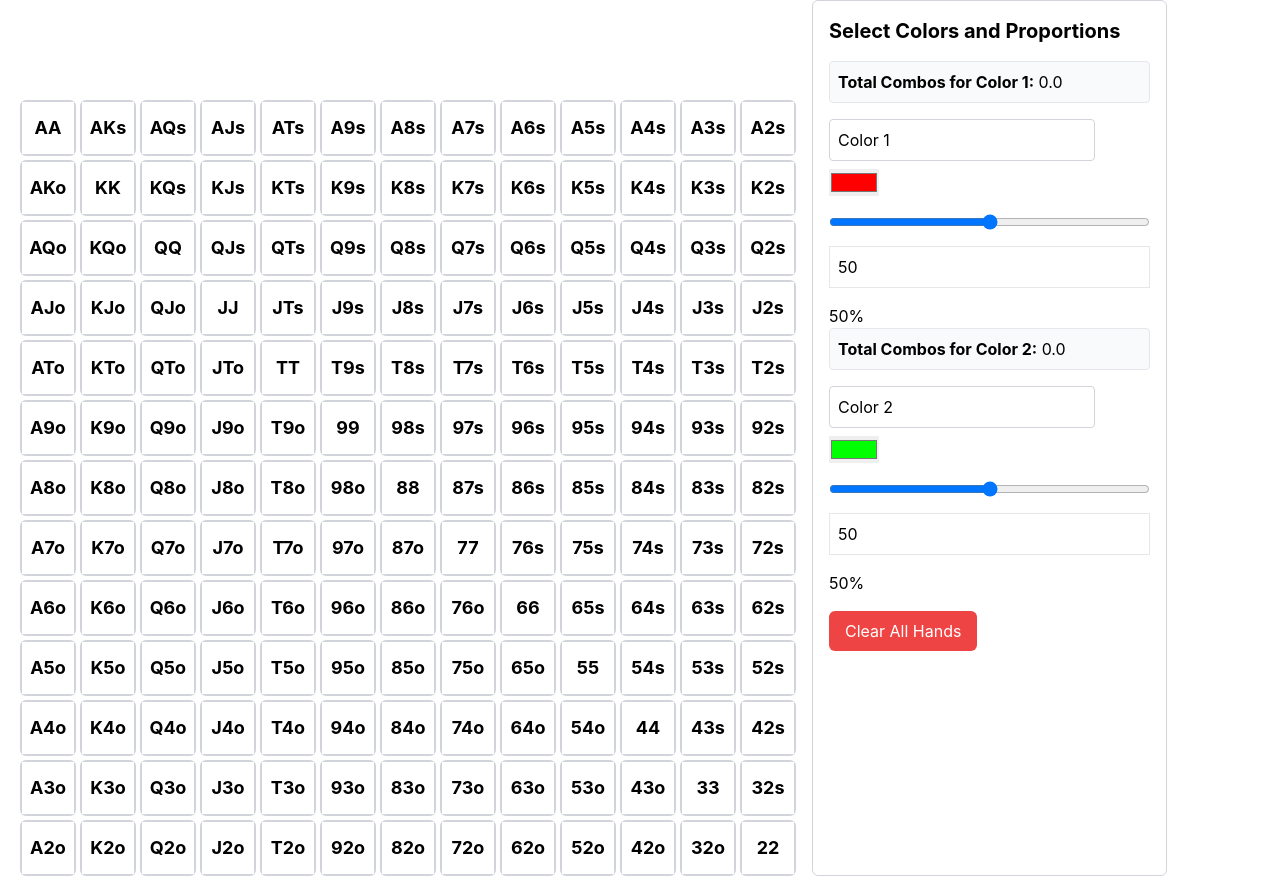
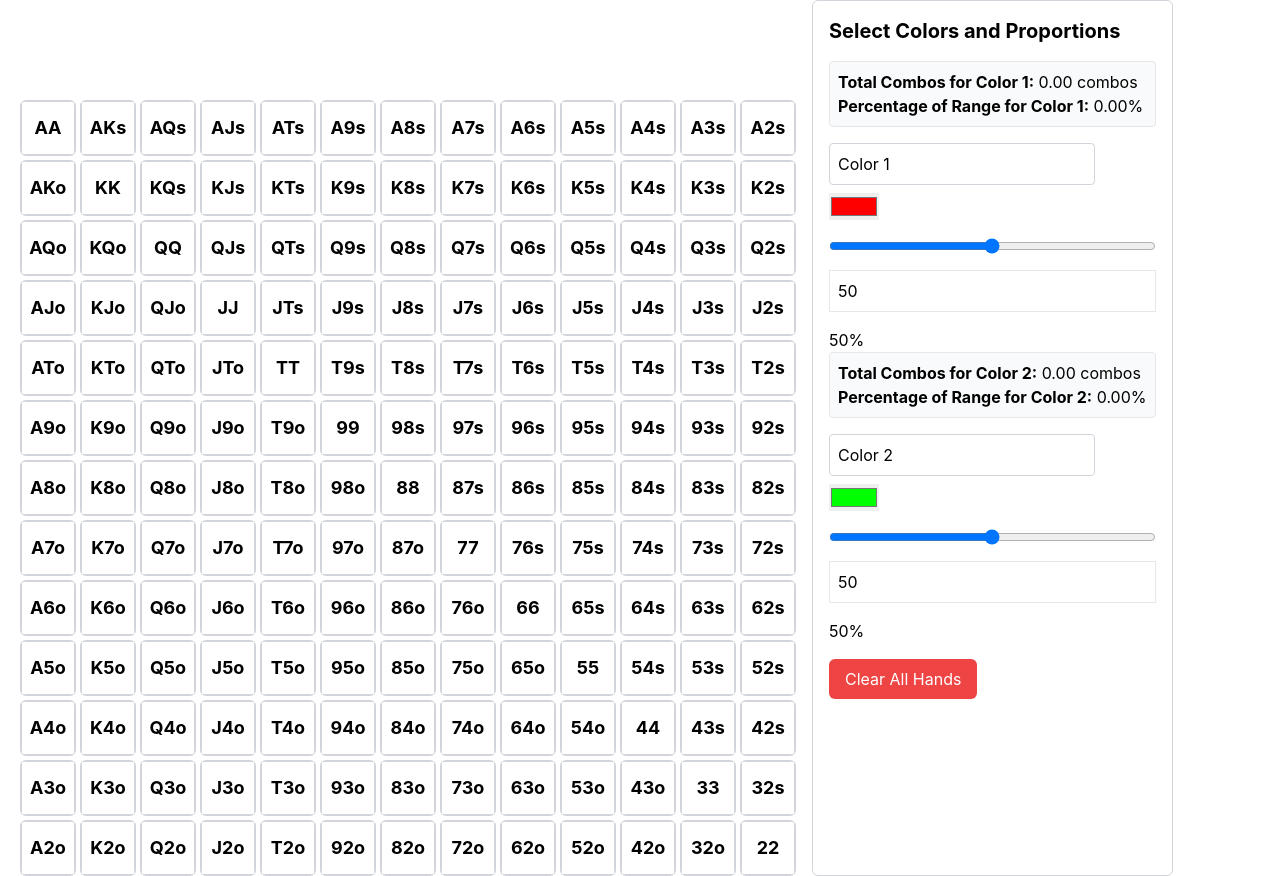
Before and after one commit to alkaupp/poker-range-app, a React (Create React App) app: page / in a window 1280 px wide. Built offline with nearby package versions, Linux system fonts and the light colour scheme.

Commit message:
Add percentage of range

```diff
--- a/src/App.js
+++ b/src/App.js
@@ -1,6 +1,8 @@
 import React, { useState } from 'react';
-import HandCell from './components/HandCell';
+import HandCell from './components/HandCell'; // Assuming the HandCell component is in HandCell.jsx
 import hands from './utils/hands'; // Import hands array
+
+const TOTAL_COMBOS = 1326; // Total combos in the range
 
 function App() {
   document.title = 'Poker hand visualizer';
@@ -14,7 +16,7 @@ function App() {
   const [label1, setLabel1] = useState('Color 1');
   const [label2, setLabel2] = useState('Color 2');
 
-  // Calculate total selected combos for a specific color
+  // Helper function to calculate the total combos for a specific color
   const calculateCombosForColor = (color) => {
     let totalCombos = 0;
 
@@ -23,16 +25,18 @@ function App() {
       const percentage = color === 'color1' ? parseInt(proportion1, 10) : parseInt(proportion2, 10);
 
       // Calculate combos based on hand type
-      if (hand.endsWith('o')) {
-        totalCombos += 12 * (percentage / 100); // Offsuit hands
-      } else if (hand.endsWith('s')) {
-        totalCombos += 4 * (percentage / 100); // Suited hands
-      } else {
-        totalCombos += 6 * (percentage / 100); // Pairs
+      if (hand.endsWith('o')) { // Offsuit hands (e.g., "XXo")
+        totalCombos += 12 * (percentage / 100); // 12 combos for each offsuit hand
+      } else if (hand.endsWith('s')) { // Suited hands (e.g., "XXs")
+        totalCombos += 4 * (percentage / 100); // 4 combos for each suited hand
+      } else { // Pairs (e.g., "AA")
+        totalCombos += 6 * (percentage / 100); // 6 combos for each pair hand
       }
     }
 
-    return totalCombos.toFixed(1); // Round to 1 decimal for clarity
+    // Calculate percentage of the total range (1326 combos)
+    const percentageOfRange = ((totalCombos / TOTAL_COMBOS) * 100).toFixed(2); // Round to 2 decimal places
+    return { totalCombos: totalCombos.toFixed(2), percentageOfRange };
   };
 
   // Handle hand selection
@@ -58,6 +62,10 @@ function App() {
     setColorSettings(updatedColorSettings);
   };
 
+  // Calculate combos for Color 1 and Color 2
+  const { totalCombos: totalCombos1, percentageOfRange: percentRange1 } = calculateCombosForColor('color1');
+  const { totalCombos: totalCombos2, percentageOfRange: percentRange2 } = calculateCombosForColor('color2');
+
   return (
     <div className="flex">
       {/* Hand grid */}
@@ -79,7 +87,9 @@ function App() {
 
         {/* Combo Counter for Color 1 */}
         <div className="mb-4 p-2 border border-gray-200 rounded bg-gray-50">
-          <strong>Total Combos for {label1}:</strong> {calculateCombosForColor('color1')}
+          <strong>Total Combos for {label1}:</strong> {totalCombos1} combos
+          <br />
+          <strong>Percentage of Range for {label1}:</strong> {percentRange1}%
         </div>
 
         {/* Color 1 */}
@@ -117,7 +127,9 @@ function App() {
 
         {/* Combo Counter for Color 2 */}
         <div className="mb-4 p-2 border border-gray-200 rounded bg-gray-50">
-          <strong>Total Combos for {label2}:</strong> {calculateCombosForColor('color2')}
+          <strong>Total Combos for {label2}:</strong> {totalCombos2} combos
+          <br />
+          <strong>Percentage of Range for {label2}:</strong> {percentRange2}%
         </div>
 
         {/* Color 2 */}
```
